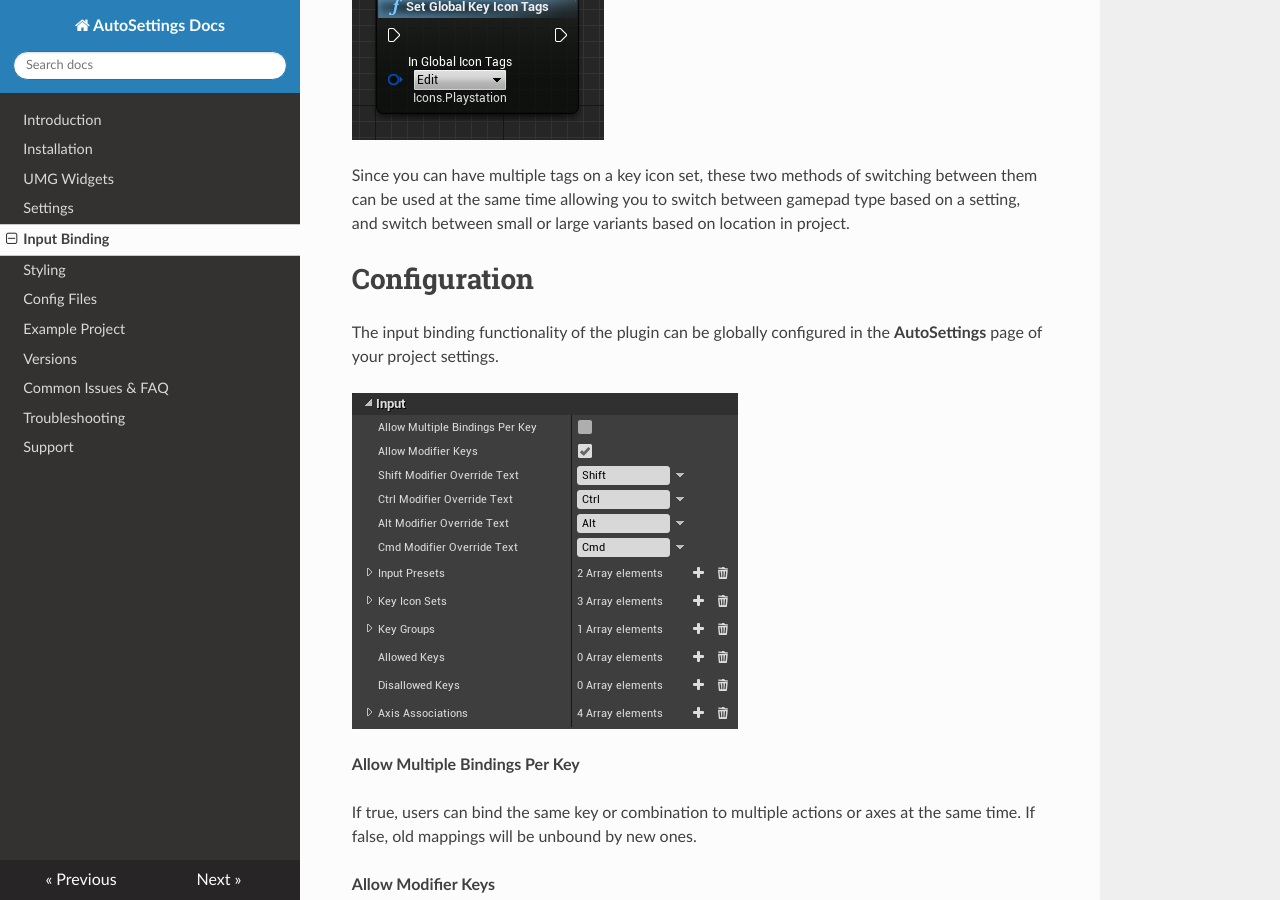
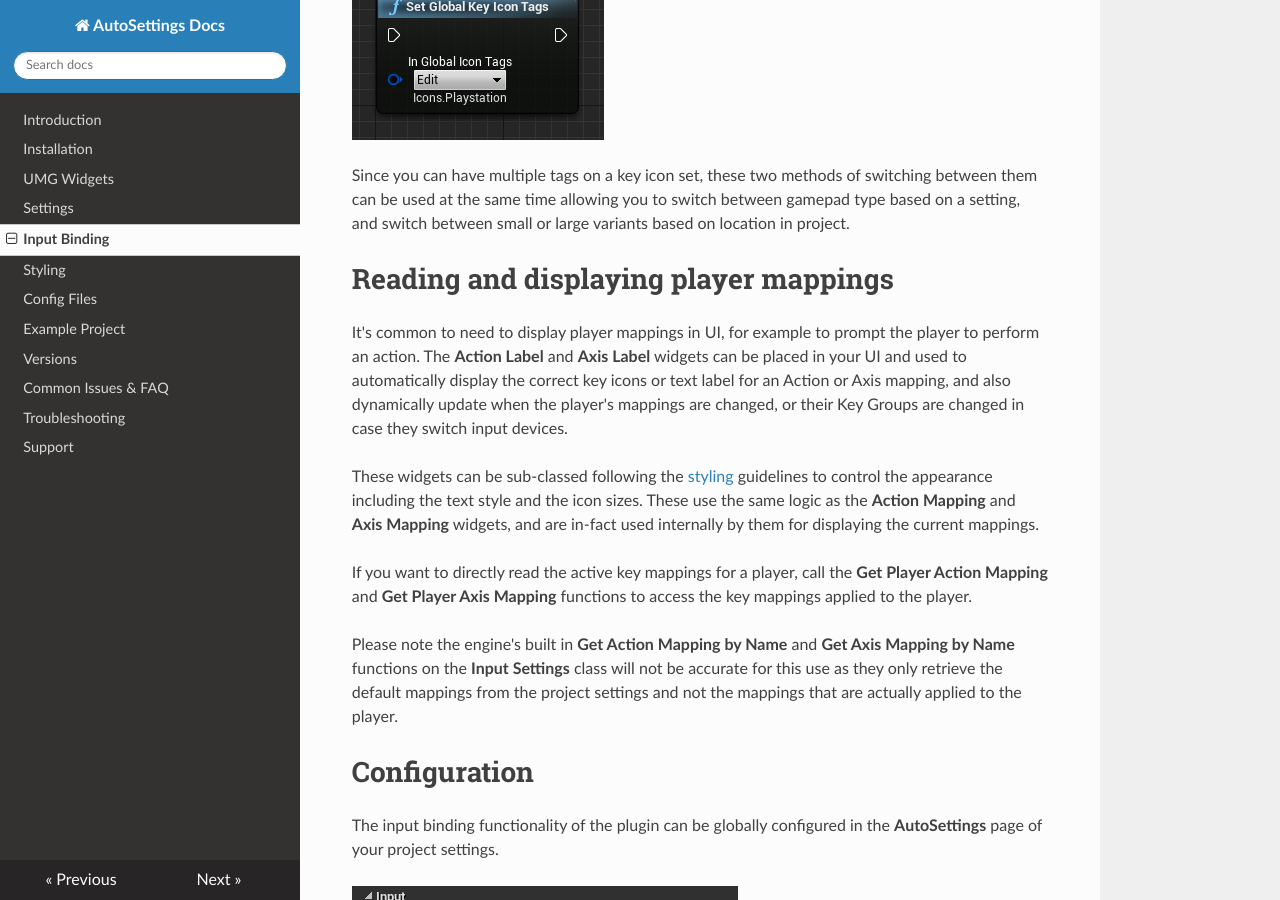
Before and after one commit to Acren/AutoSettings-Docs, an MkDocs documentation site: the page built from docs/input-binding.md, in a window 1280 px wide and 900 px high, scrolled down 3265 px. Built offline with MkDocs 1.6.1, drawn with Linux system fonts in a browser that asks for light colours; nearby versions of some CDN libraries; old or Windows-style settings are respelled for this version of MkDocs.

Commit message:
Add section about reading and displaying player mappings

```diff
--- a/docs/input-binding.md
+++ b/docs/input-binding.md
@@ -54,6 +54,16 @@ You can prioritise a key icon set globally using the **Set Global Key Icon Tags*
 ![Image](/images/image5.png)
 
 Since you can have multiple tags on a key icon set, these two methods of switching between them can be used at the same time allowing you to switch between gamepad type based on a setting, and switch between small or large variants based on location in project.
+
+# Reading and displaying player mappings
+
+It's common to need to display player mappings in UI, for example to prompt the player to perform an action. The **Action Label** and **Axis Label** widgets can be placed in your UI and used to automatically display the correct key icons or text label for an Action or Axis mapping, and also dynamically update when the player's mappings are changed, or their Key Groups are changed in case they switch input devices.
+
+These widgets can be sub-classed following the [styling](/styling) guidelines to control the appearance including the text style and the icon sizes. These use the same logic as the **Action Mapping** and **Axis Mapping** widgets, and are in-fact used internally by them for displaying the current mappings.
+
+If you want to directly read the active key mappings for a player, call the **Get Player Action Mapping** and **Get Player Axis Mapping** functions to access the key mappings applied to the player.
+
+Please note the engine's built in **Get Action Mapping by Name** and **Get Axis Mapping by Name** functions on the **Input Settings** class will not be accurate for this use as they only retrieve the default mappings from the project settings and not the mappings that are actually applied to the player.
 
 # Configuration
 
```
